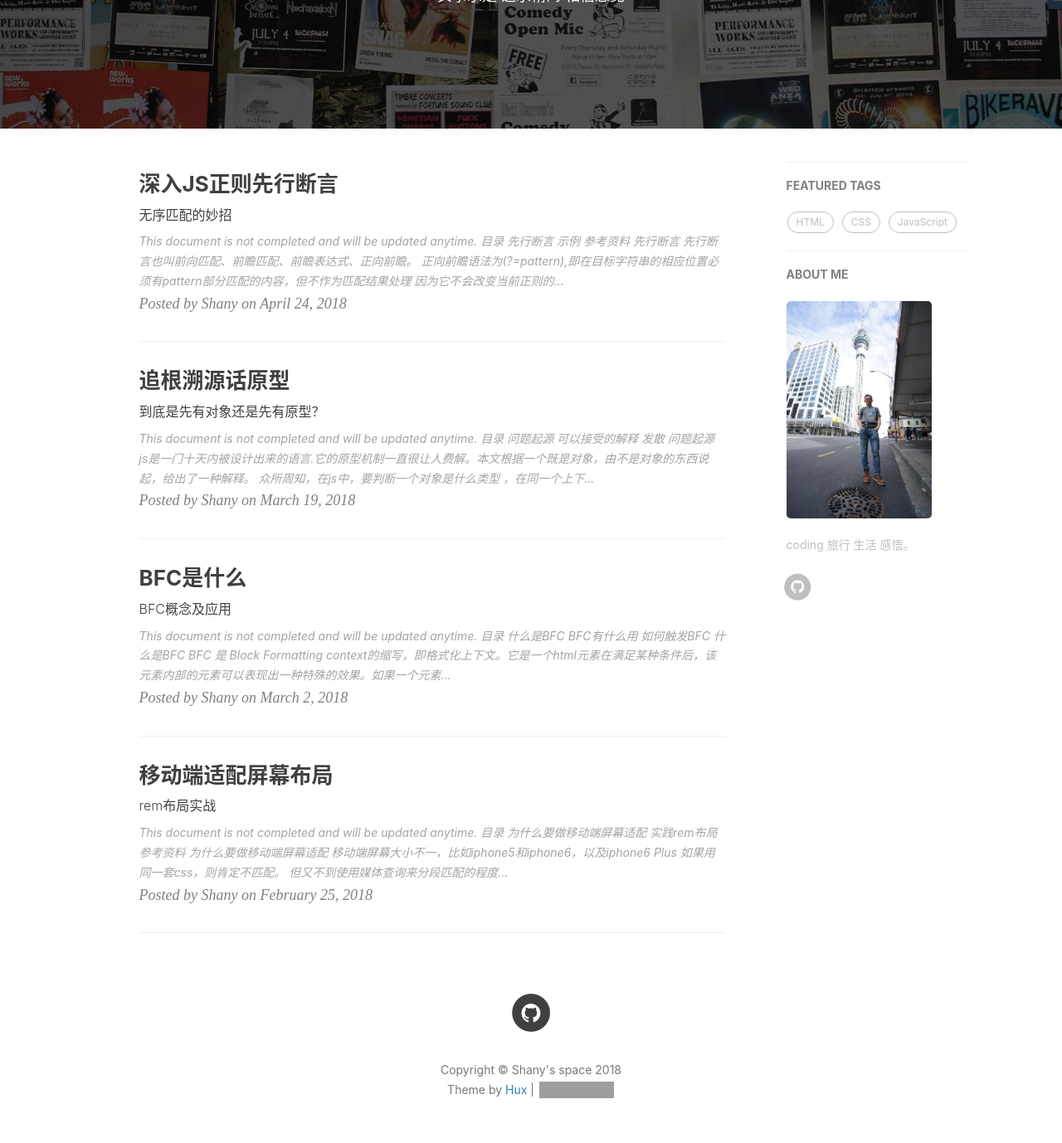
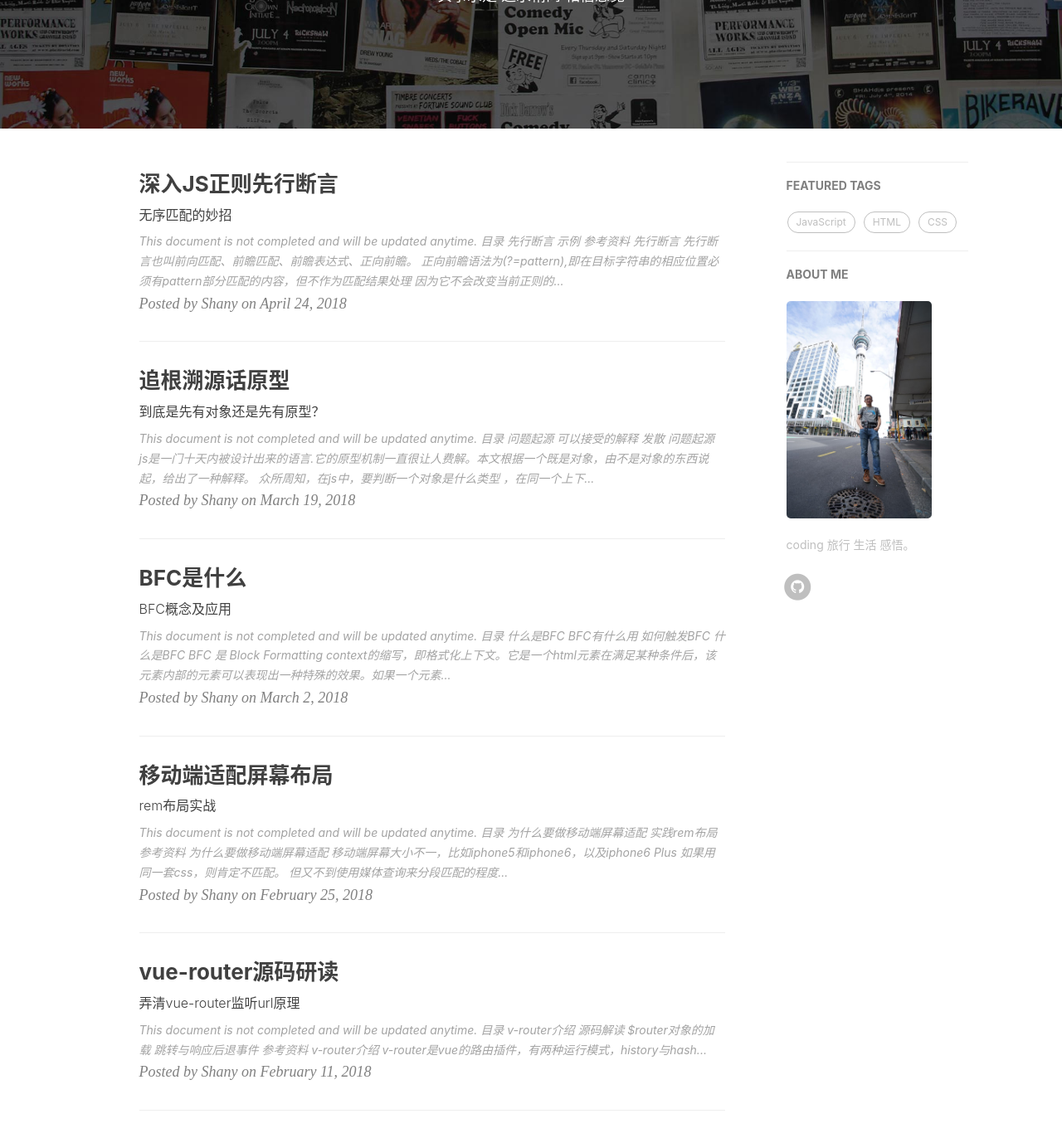
Before and after one commit to yangdm2015/blog, a Jekyll site: the page built from index.html, in a window 1280 px wide and 1400 px high, scrolled down 263 px. Shown: the top 1378 px of the window at 83% size. Built offline with Jekyll 4.4.1, drawn with Linux system fonts in a browser that asks for light colours; the list of posts is cut into pages by our own code; comment, search, counter and statistics services are not loaded; some of the changed lines change nothing that is shown; grey boxes are pictures that could not be loaded.

Commit message:
vue-router

````diff
--- /dev/null
+++ b/_posts/2018-02-11-v-router.markdown
@@ -0,0 +1,241 @@
+---
+layout:     post
+title:      "vue-router源码研读"
+subtitle:   "弄清vue-router监听url原理"
+date:       2018-02-11
+author:     "Shany"
+header-img: "img/post-bg-unix-linux.jpg"
+tags:
+    - HTML5
+    - Vue
+    - JavaScript
+---
+
+> This document is not completed and will be updated anytime.
+
+
+# 目录
+
+
+1. [v-router介绍](#vue-router介绍)
+2. [源码解读](#源码解读)
+	1. [$router对象的加载](#第一个问题，$router对象的加载)
+	2. [跳转与响应后退事件](#第二个问题，如何跳转与响应后退事件)
+3. [参考资料](#参考资料)
+
+
+
+# v-router介绍
+
+v-router是vue的路由插件，有两种运行模式，history与hash。从表面上看，这是分别以不带#和带#号的url为分别。实际上是有不同的实现方式。
+那么vue-touter的实现机制是怎样的，它是怎么调用配置在路由中的vue组件的呢？本篇文章以v-router3.0.1版本源码为例，分解v-router实现原理。
+
+# 源码解读
+
+ajax代替直接网页提交的方式刷新页面的方式兴起以来，虽然可以做到不刷新而更新页面，但一直有个问题，就是用户点击浏览器的后退按钮时，页面由于是ajax方式更新的，此时不能恢复到之前的状态。那vue-router就解决了这个问题，它会在用户点击后退时，重新加载相应的组件，这样组件的一个生命周期走完，自然就能恢复状态了。
+看源码，打开node_modules的vue-router/dist/vue-router.esm.js文件。
+
+## 第一个问题，$router对象的加载
+
+520行定义了一个install方法
+```js
+function install (Vue) {
+  if (install.installed && _Vue === Vue) { return }
+  install.installed = true;
+
+  _Vue = Vue;
+
+  var isDef = function (v) { return v !== undefined; };
+
+  var registerInstance = function (vm, callVal) {
+    var i = vm.$options._parentVnode;
+    if (isDef(i) && isDef(i = i.data) && isDef(i = i.registerRouteInstance)) {
+      i(vm, callVal);
+    }
+  };
+
+  Vue.mixin({
+    beforeCreate: function beforeCreate () {
+      if (isDef(this.$options.router)) {
+        this._routerRoot = this;
+        this._router = this.$options.router;
+        this._router.init(this);
+        Vue.util.defineReactive(this, '_route', this._router.history.current);
+      } else {
+        this._routerRoot = (this.$parent && this.$parent._routerRoot) || this;
+      }
+      registerInstance(this, this);
+    },
+    destroyed: function destroyed () {
+      registerInstance(this);
+    }
+  });
+
+  Object.defineProperty(Vue.prototype, '$router', {
+    get: function get () { return this._routerRoot._router }
+  });
+
+  Object.defineProperty(Vue.prototype, '$route', {
+    get: function get () { return this._routerRoot._route }
+  });
+
+  Vue.component('router-view', View);
+  Vue.component('router-link', Link);
+
+  var strats = Vue.config.optionMergeStrategies;
+  // use the same hook merging strategy for route hooks
+  strats.beforeRouteEnter = strats.beforeRouteLeave = strats.beforeRouteUpdate = strats.created;
+}
+```
+
+以上代码可以看出，Vue在每个实例的beforeCreate钩子中混入了_router属性的初始化代码，_router先是指向了初始化时的router配置项，再调用了init方法，再被Vue.util.defineReactive定义成响应式的，最后，再把实例上的$router属性交给 _router属性劫持。
+根据vue的文档,vue插件需要定义一个install方法供vue调用，这样，引入vue-router后，每个实例都会有一个响应式的$router属性了。再看init函数中做了什么，在2473行。
+
+```js
+VueRouter.prototype.init = function init (app /* Vue component instance */) {
+    var this$1 = this;
+
+  "development" !== 'production' && assert(
+    install.installed,
+    "not installed. Make sure to call `Vue.use(VueRouter)` " +
+    "before creating root instance."
+  );
+
+  this.apps.push(app);
+
+  // main app already initialized.
+  if (this.app) {
+    return
+  }
+
+  this.app = app;
+
+  var history = this.history;
+
+  if (history instanceof HTML5History) {
+    history.transitionTo(history.getCurrentLocation());
+  } else if (history instanceof HashHistory) {
+    var setupHashListener = function () {
+      history.setupListeners();
+    };
+    history.transitionTo(
+      history.getCurrentLocation(),
+      setupHashListener,
+      setupHashListener
+    );
+  }
+
+  history.listen(function (route) {
+    this$1.apps.forEach(function (app) {
+      app._route = route;
+    });
+  });
+};
+```
+在init中，判断this.history是不是一个HTML5History对象，然后调用history对象的transitionTo方法，传入不同的参数。
+
+## 第二个问题，如何跳转与响应后退事件
+那么HTML5History 是什么？
+在2143行有HTML5History的定义，我们先看this.history是怎么初始化的。我们知道最终的输出对象是VueRouter，创建router实例时，也是new的VueRouter对象。VueRouter的构造函数在2421行定义
+
+```js
+var VueRouter = function VueRouter (options) {
+  if ( options === void 0 ) options = {};
+
+  this.app = null;
+  this.apps = [];
+  this.options = options;
+  this.beforeHooks = [];
+  this.resolveHooks = [];
+  this.afterHooks = [];
+  this.matcher = createMatcher(options.routes || [], this);
+
+  var mode = options.mode || 'hash';
+  this.fallback = mode === 'history' && !supportsPushState && options.fallback !== false;
+  if (this.fallback) {
+    mode = 'hash';
+  }
+  if (!inBrowser) {
+    mode = 'abstract';
+  }
+  this.mode = mode;
+
+  switch (mode) {
+    case 'history':
+      this.history = new HTML5History(this, options.base);
+      break
+    case 'hash':
+      this.history = new HashHistory(this, options.base, this.fallback);
+      break
+    case 'abstract':
+      this.history = new AbstractHistory(this, options.base);
+      break
+    default:
+      if (process.env.NODE_ENV !== 'production') {
+        assert(false, ("invalid mode: " + mode));
+      }
+  }
+};
+```
+可见，this.history是根据传入的参数来初始化为不同的对象实例，默认是HashHistory实例，history模式下是HTML5History实例，若是在非浏览器环境下，则是AbstractHistory实例。
+先看HTML5History 代码有点长，就不全贴了，只看两个地方，第一个地方，如何响应后退按钮的
+2138行
+
+```js
+ function HTML5History (router, base) {
+    var this$1 = this;
+
+    History$$1.call(this, router, base);
+
+    var expectScroll = router.options.scrollBehavior;
+
+    if (expectScroll) {
+      setupScroll();
+    }
+
+    var initLocation = getLocation(this.base);
+    window.addEventListener('popstate', function (e) {
+      var current = this$1.current;
+
+      // Avoiding first `popstate` event dispatched in some browsers but first
+      // history route not updated since async guard at the same time.
+      var location = getLocation(this$1.base);
+      if (this$1.current === START && location === initLocation) {
+        return
+      }
+
+      this$1.transitionTo(location, function (route) {
+        if (expectScroll) {
+          handleScroll(router, route, current, true);
+        }
+      });
+    });
+  }
+```
+这里响应了window对象的popstate事件，这是html5的特有事件，要和pushState一起使用。所以知道这个对象为什么叫HTML5History了吧，这里仍然是调用了transitionTo方法。
+再看我们在实例中最常用的push方法，2176行
+```js
+HTML5History.prototype.push = function push (location, onComplete, onAbort) {
+    var this$1 = this;
+
+    var ref = this;
+    var fromRoute = ref.current;
+    this.transitionTo(location, function (route) {
+      pushState(cleanPath(this$1.base + route.fullPath));
+      handleScroll(this$1.router, route, fromRoute, false);
+      onComplete && onComplete(route);
+    }, onAbort);
+  };
+```
+仍然是调用了transitionTo 方法，在它的回调中，调用了pushState方法，这是一个原生方法，为的就是在历史记录中留下一笔，同时传递一些参数，以备免得像纯ajax式地不留痕迹地更新页面。
+
+
+再来看多次出场的transitionTo方法，这个函数就是解析router的状态，然后加载相应的组件了。
+由以上分析可知，在mode = history模式下，vue-router是怎么监听路由变化，并在后退事件发生时，做出响应的.HashHistor对象相似，只不过监听的是hashchange事件，push函数中，用window.location.hash属性添加了历史记录。
+
+# 参考资料
+
+1. [vue-router 实现分析](https://cnodejs.org/topic/58d680c903d476b42d34c72b)
+2. [【源码拾遗】从vue-router看前端路由的两种实现](https://zhuanlan.zhihu.com/p/27588422)
+3. [开发插件](https://cn.vuejs.org/v2/guide/plugins.html)
+4. [ajax与HTML5 history pushState/replaceState实例](http://www.zhangxinxu.com/wordpress/2013/06/html5-history-api-pushstate-replacestate-ajax/)
--- a/_posts/2018-02-25-rem.markdown
+++ b/_posts/2018-02-25-rem.markdown
@@ -18,7 +18,7 @@
 
 1. [为什么要做移动端屏幕适配](#为什么要做移动端屏幕适配)
 2. [实践rem布局](#实践rem布局)
-3. [参考资料](#如何触发BFC)
+3. [参考资料](#参考资料)
 
 
 # 为什么要做移动端屏幕适配
````
